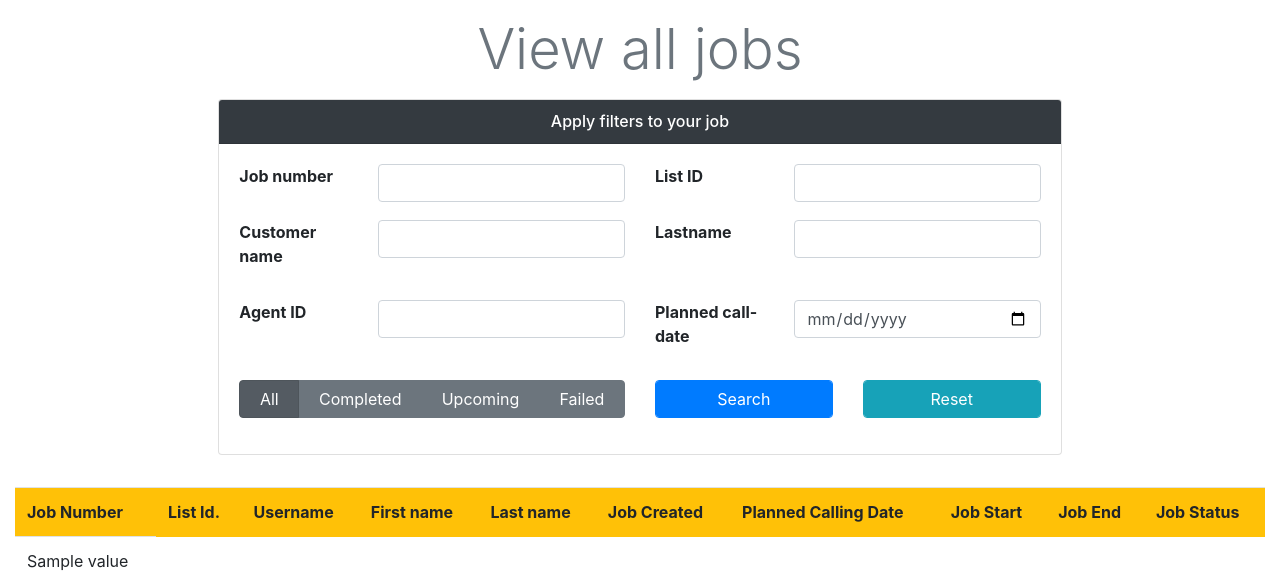
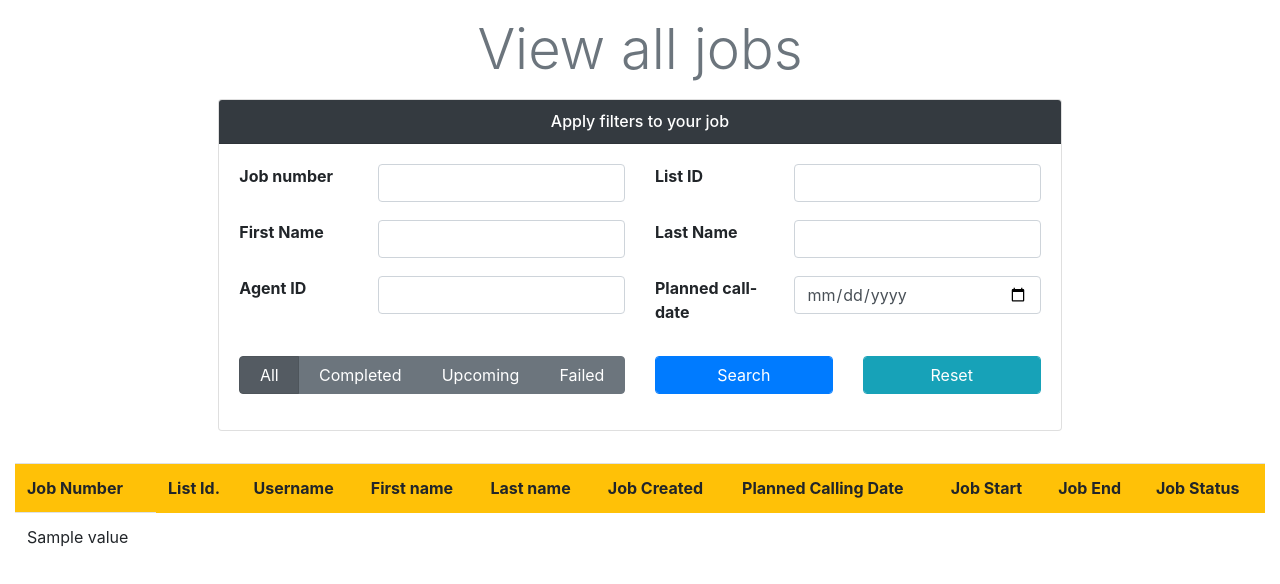
Before and after one commit to SiddharthChabukswar/Scrubbing-Web-App, a Flask app: template Project/templates/view_jobs.html in a window 1280 px wide. Shown: the part 56-640 px from the top of the page. Run offline with Flask 2, Linux system fonts and the light colour scheme; the template is opened without the code that fills it: most values are stand-ins (such as "Sample title", 1, 10 or a date in 2020); parts of the project's set-up code (start-up, migrations or seed data) failed here and were passed over; some libraries are stand-ins or nearby versions.

Commit message:
Merged GUI Changes :)

```diff
--- a/Project/templates/delete_job.html
+++ b/Project/templates/delete_job.html
@@ -71,11 +71,10 @@
             </div>
 		</div>
 		<div class="row row-content d-flex justify-content-center">
-		<h5 class="d-flex justify-content-center mt-2 text-danger">{{error}}</h5>
 		</div>
 		{%if checked%}
 			{%if error%}
-				<div>{{error}}</div>
+				<div><h5 class="d-flex justify-content-center mt-2 text-danger">{{error}}</h5></div>
 			{%else%}
 			<div class="container-fluid mt-3">
 				<table class="table table-striped">
--- a/Project/templates/view_jobs.html
+++ b/Project/templates/view_jobs.html
@@ -65,13 +65,13 @@
 								</div>
 								<div class="form-group row">
                                     <div class="col-12 col-sm-2">
-                                        <p><b>Customer name</b></p>
+                                        <p><b>First Name</b></p>
                                     </div>
                                     <div class="col-12 col-sm-4">
                                         <input class="form-control" type="text" name="first_name" value="{{request.form.first_name}}">
                                     </div>
 									<div class="col-12 col-sm-2">
-                                        <p><b>Lastname</b></p>
+                                        <p><b>Last Name</b></p>
                                     </div>
                                     <div class="col-12 col-sm-4">
                                         <input class="form-control" type="text" name="last_name" value="{{request.form.last_name}}">
```
